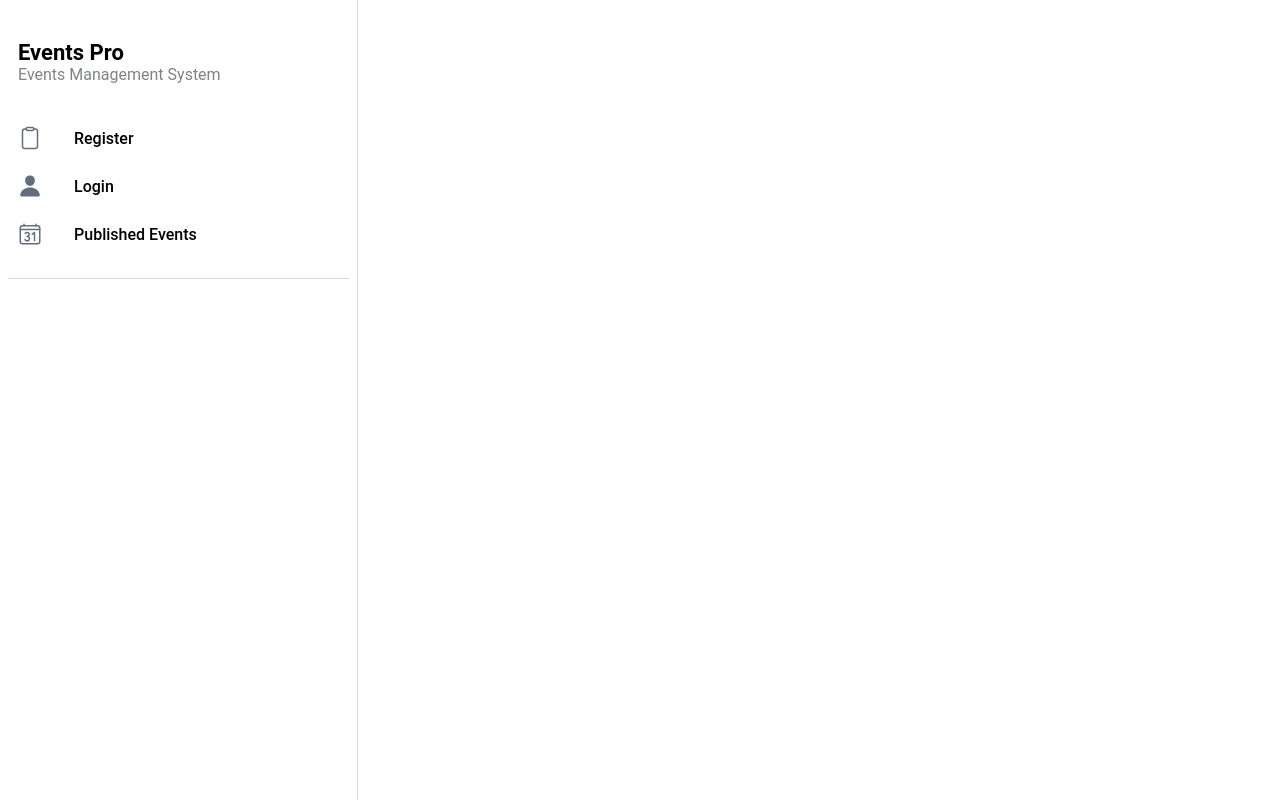
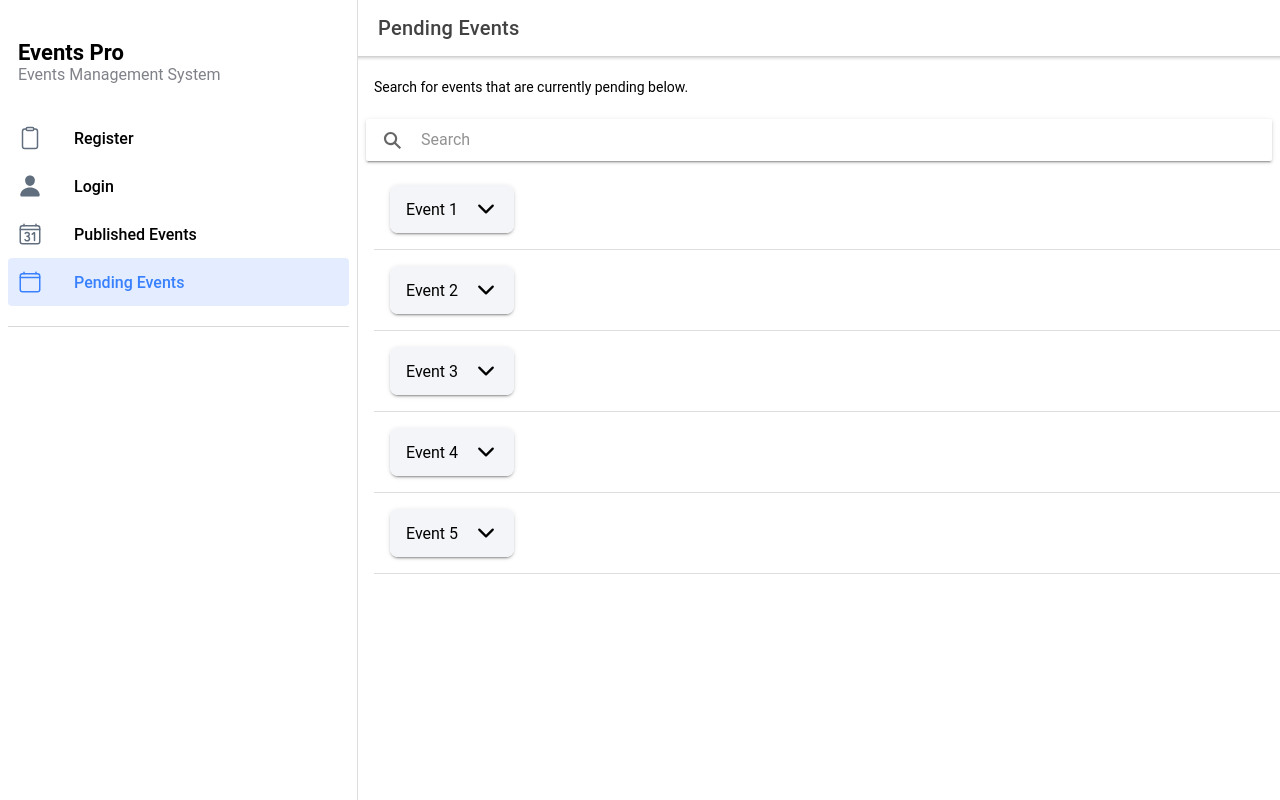
Before and after one commit to chrismartin4/scrum-cycle-9-demo, a React (Create React App) app: page /pendingevents in a window 1280 px wide. Built offline with nearby package versions, Linux system fonts and the light colour scheme.

Commit message:
Pending events page added

```diff
--- a/src/App.tsx
+++ b/src/App.tsx
@@ -6,6 +6,7 @@ import Page from './pages/Page';
 import Register from './pages/Register';
 import Login from './pages/Login';
 import AllPublishedEvents from './pages/allPublishedEvents';
+import PendingEvents from './pages/pendingEvents';
 
 /* Core CSS required for Ionic components to work properly */
 import '@ionic/react/css/core.css';
@@ -54,6 +55,9 @@ const App: React.FC = () => {
             <Route exact path="/allpublishedevents">
               <AllPublishedEvents />
             </Route>
+            <Route exact path="/pendingevents">
+              <PendingEvents />
+            </Route>
           </IonRouterOutlet>
         </IonSplitPane>
       </IonReactRouter>
--- a/src/components/Menu.tsx
+++ b/src/components/Menu.tsx
@@ -11,7 +11,7 @@ import {
 } from '@ionic/react';
 
 import { useLocation } from 'react-router-dom';
-import { archiveOutline, archiveSharp, bookmarkOutline, heartOutline, heartSharp, person, calendarNumberOutline, mailOutline, mailSharp, clipboardOutline, paperPlaneOutline, paperPlaneSharp, trashOutline, trashSharp, warningOutline, warningSharp } from 'ionicons/icons';
+import { archiveOutline, archiveSharp, bookmarkOutline, heartOutline, heartSharp, person, calendarNumberOutline, calendarClearOutline, mailOutline, mailSharp, clipboardOutline, paperPlaneOutline, paperPlaneSharp, trashOutline, trashSharp, warningOutline, warningSharp } from 'ionicons/icons';
 import './Menu.css';
 
 interface AppPage {
@@ -39,6 +39,12 @@ const appPages: AppPage[] = [
     url: '/allpublishedevents',
     iosIcon: calendarNumberOutline,
     mdIcon: calendarNumberOutline
+  },
+  {
+    title: 'Pending Events',
+    url: '/pendingevents',
+    iosIcon: calendarClearOutline,
+    mdIcon: calendarClearOutline
   }
 ];
 
--- /dev/null
+++ b/src/pages/pendingEvents.tsx
@@ -0,0 +1,72 @@
+import React,{ useState }from 'react';
+import { IonContent, IonHeader, IonAccordionGroup, IonSearchbar, IonAccordion, IonCardContent, IonCard, IonCardTitle, IonCardHeader, IonPage, IonTitle, IonToolbar, IonRouterLink, IonThumbnail, IonImg, IonList, IonItem, IonLabel, IonInput, IonToggle, IonRadio, IonCheckbox, IonItemSliding, IonItemOption, IonItemOptions, IonListHeader, IonText, IonButton, IonGrid, IonRow, IonCol } from '@ionic/react';
+import ExploreContainer from '../components/ExploreContainer';
+// import './Tab3.css';
+
+const events = [
+  { id: 1, name: "Event 1" },
+  { id: 2, name: "Event 2" },
+  { id: 3, name: "Event 3" },
+  { id: 4, name: "Event 4" },
+  { id: 5, name: "Event 5" },
+]
+
+const PendingEvents: React.FC = () => {
+  const [searchText, setSearchText] = useState('');
+  return (
+    <IonPage>
+      <IonHeader>
+        <IonToolbar>
+          <IonTitle>Pending Events</IonTitle>
+        </IonToolbar>
+      </IonHeader>
+      <IonContent fullscreen>
+        <IonHeader collapse="condense">
+          <IonToolbar>
+            <IonTitle size="large">Pending Events</IonTitle>
+          </IonToolbar>
+        </IonHeader>
+        <ExploreContainer name="All Events" />
+
+        <IonList>
+          {/* <IonTitle>Upcoming Events</IonTitle> */}
+          <IonCardContent>
+                  Search for events that are currently pending below.
+          </IonCardContent>
+          <IonSearchbar value={searchText} onIonChange={e => setSearchText(e.detail.value!)}></IonSearchbar>
+          {events.map((event) => (
+            <IonItem>
+              <IonAccordionGroup expand="inset">
+                <IonAccordion toggleIconSlot="end">
+                  <IonItem key={event.id} slot="header" color="light">
+                    <IonLabel>{event.name}</IonLabel>
+                  </IonItem>
+                  <div className="ion-padding" slot="content">
+                    <IonCard>
+                      <IonCardHeader>
+                        <img src="https://images.unsplash.com/photo-1542641728-6ca359b085f4?ixlib=rb-1.2.1&ixid=eyJhcHBfaWQiOjEyMDd9&w=1000&q=80" />
+                        {/* <IonCardSubtitle>Card Subtitle</IonCardSubtitle> */}
+                        <IonCardTitle>{event.name}</IonCardTitle>
+                      </IonCardHeader>
+                      <IonCardContent>
+                        Keep close to Nature's heart... and break clear away, once in awhile,
+                        and climb a mountain or spend a week in the woods. Wash your spirit clean.
+                      </IonCardContent>
+                      <IonButton color="success">Approve Event</IonButton>
+                      <IonButton color="danger">Deny Event</IonButton>
+                    </IonCard>
+                  </div>
+                </IonAccordion>
+              </IonAccordionGroup>
+            </IonItem>
+          ))}
+        </IonList>
+
+
+      </IonContent>
+    </IonPage>
+  );
+};
+
+
+export default PendingEvents;
```
